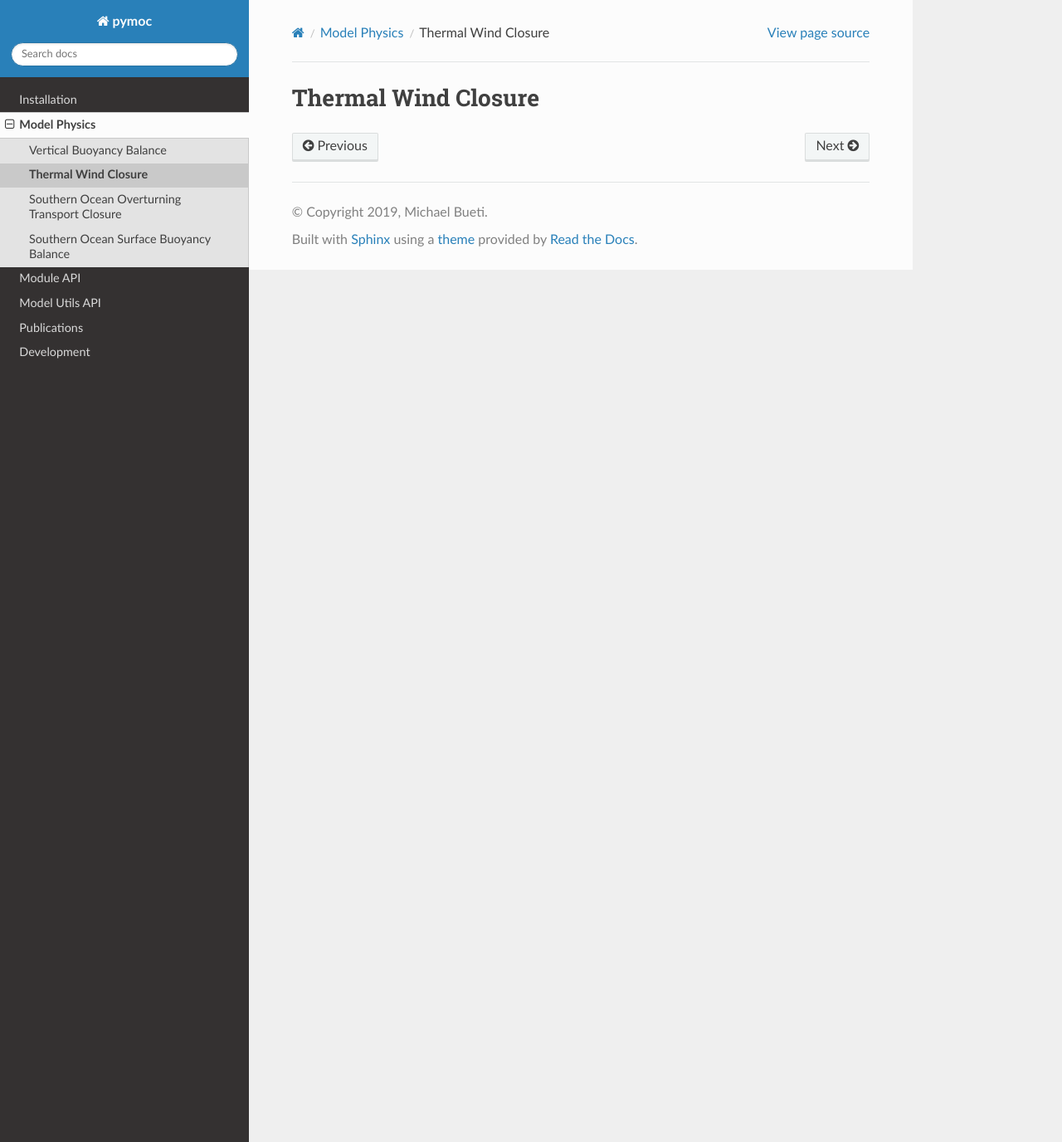
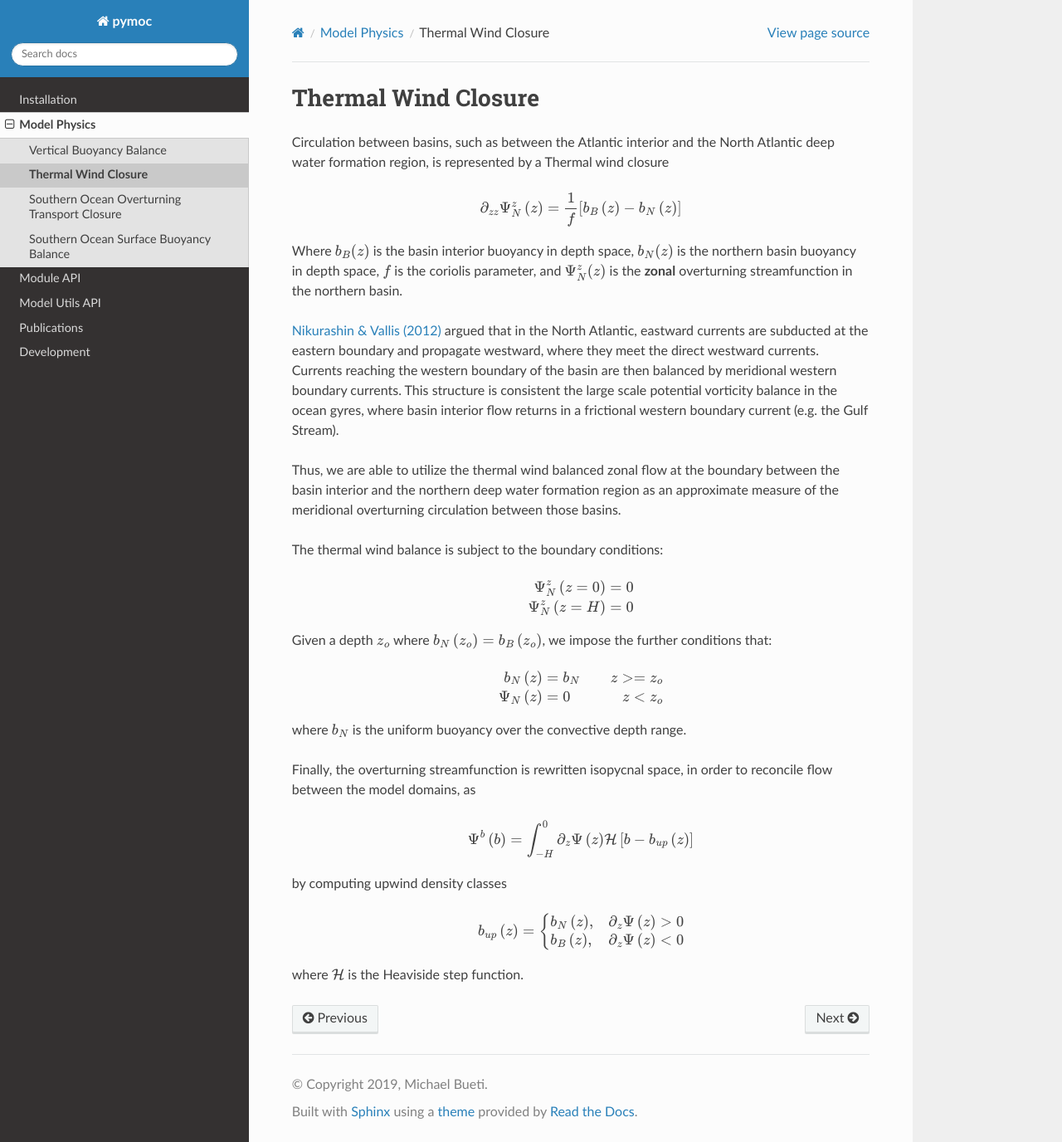
Before and after one commit to pymoc/pymoc, a Sphinx documentation site: the page built from docs/model-physics/thermal-wind-closure.rst, in a window 1280 px wide and 1376 px high. Shown: the whole window at 83% size. Built offline with Sphinx 7.4.7 and the Read the Docs theme 2.0.0, drawn with Linux system fonts in a browser that asks for light colours.

Commit message:
Document the physics of the thermal wind module

```diff
--- a/docs/model-physics/thermal-wind-closure.rst
+++ b/docs/model-physics/thermal-wind-closure.rst
@@ -1,2 +1,64 @@
 Thermal Wind Closure
 ====================
+
+Circulation between basins, such as between the Atlantic interior and the
+North Atlantic deep water formation region, is represented by a Thermal
+wind closure
+
+.. math::
+  \partial_{zz}\Psi^z_N\left(z\right)=\frac{1}{f}\left[b_B\left(z\right)-b_N\left(z\right)\right]
+
+Where :math:`b_B(z)` is the basin interior buoyancy in depth space, :math:`b_N(z)` is the northern
+basin buoyancy in depth space, :math:`f` is the coriolis parameter, and :math:`\Psi^z_N(z)` is
+the **zonal** overturning streamfunction in the northern basin.
+
+`Nikurashin & Vallis (2012)`_ argued that in the North Atlantic, eastward currents are subducted
+at the eastern boundary and propagate westward, where they meet the direct westward currents.
+Currents reaching the western boundary of the basin are then balanced by meridional western
+boundary currents. This structure is consistent the large scale potential vorticity balance in
+the ocean gyres, where basin interior flow returns in a frictional western boundary current
+(e.g. the Gulf Stream).
+
+Thus, we are able to utilize the thermal wind balanced zonal flow at the boundary between the
+basin interior and the northern deep water formation region as an approximate measure of the
+meridional overturning circulation between those basins.
+
+The thermal wind balance is subject to the boundary conditions:
+
+.. math::
+  \begin{aligned}
+  \Psi^z_N\left(z=0\right)&=0 \\
+  \Psi^z_N\left(z=H\right)&=0
+  \end{aligned}
+
+Given a depth :math:`z_o` where :math:`b_N\left(z_o\right)=b_B\left(z_o\right)`, we impose
+the further conditions that:
+
+.. math::
+  \begin{aligned}
+  b_N\left(z\right)&=b_N & z >= z_o \\
+  \Psi_N\left(z\right)&=0 & z < z_o
+  \end{aligned}
+
+where :math:`b_N` is the uniform buoyancy over the convective depth range.
+
+Finally, the overturning streamfunction is rewritten isopycnal space, in order to reconcile
+flow between the model domains, as
+
+.. math::
+  \Psi^b\left(b\right) = \int_{-H}^0 \partial_z\Psi\left(z\right)\mathcal{H}\left[b - b_{up}\left(z\right)\right]
+
+by computing upwind density classes
+
+.. math::
+  \begin{aligned}
+  b_{up}\left(z\right) =
+  \begin{cases}
+    b_N\left(z\right), & \partial_z\Psi\left(z\right)  > 0 \\
+    b_B\left(z\right), & \partial_z\Psi\left(z\right)  < 0
+  \end{cases}
+  \end{aligned}
+
+where :math:`\mathcal{H}` is the Heaviside step function.
+
+.. _`Nikurashin & Vallis (2012)`: https://doi.org/10.1175/JPO-D-11-0189.1
--- a/docs/model-physics/vertical-buoyancy-balance.rst
+++ b/docs/model-physics/vertical-buoyancy-balance.rst
@@ -1,8 +1,5 @@
 Vertical Buoyancy Balance
 =========================
-
-Residual-Mean Advection-Diffusion Equation
-##########################################
 
 The verical buoyancy profiles within ocean basins (e.g. the Atlantic
 Ocean interior, the North Atlantic Deepwater formation region) is
```
